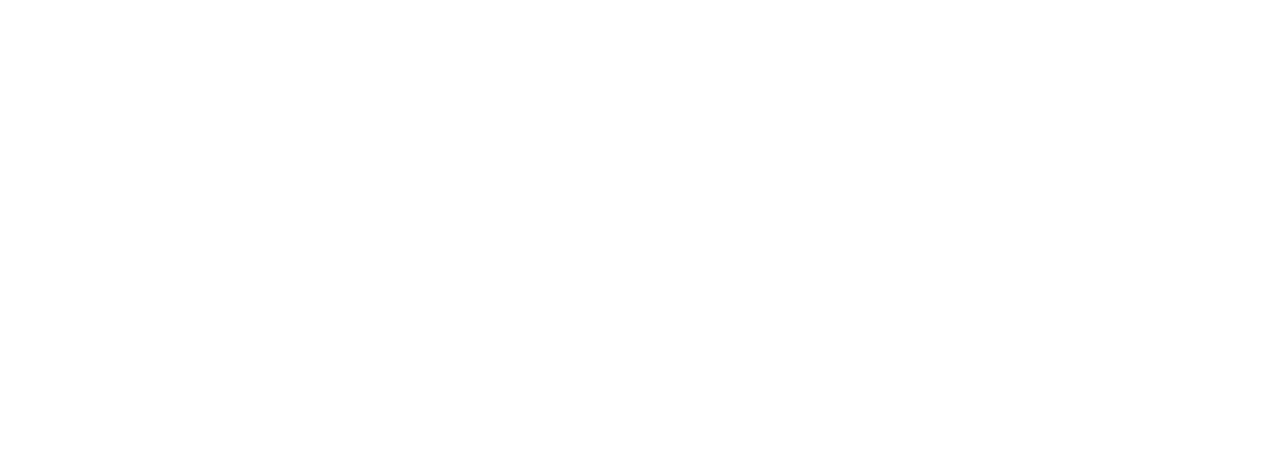
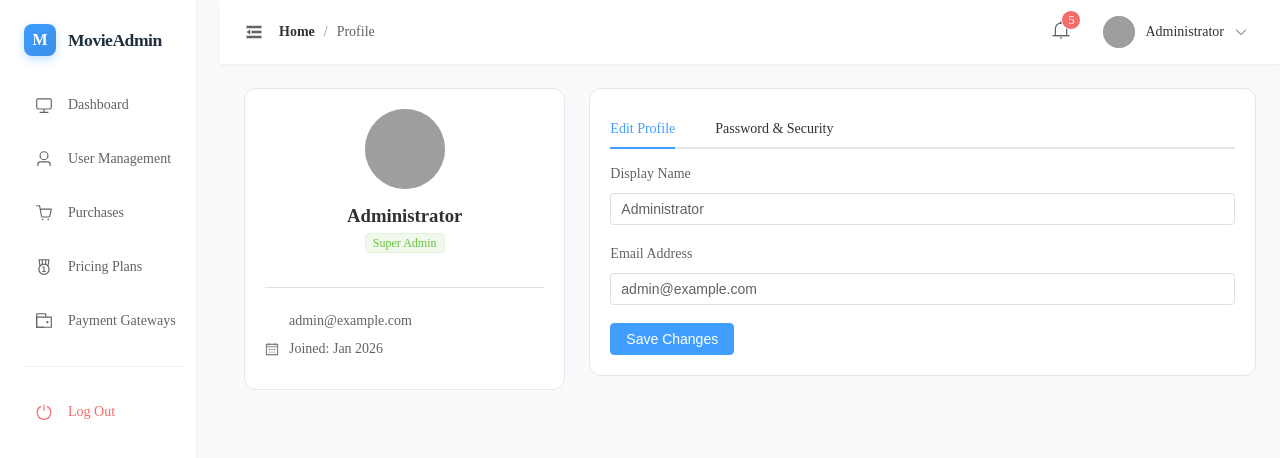
Before and after one commit to KaungHtetZaw-bot/Movie-app-admin-dashboard, a Vue app: page /profile in a window 1280 px wide. Before the commit this address had no page. Shown: the top 458 px of the page. Built offline with nearby package versions, Linux system fonts and the light colour scheme; no server answers; sample sign-in values are in the browser's storage; grey boxes are pictures that could not be loaded.

Commit message:
collapse siderbar

```diff
--- a/src/layout/Navbar.vue
+++ b/src/layout/Navbar.vue
@@ -1,7 +1,11 @@
 <template>
   <div class="navbar-container">
     <div class="left-section">
-      <el-breadcrumb separator="/">
+      <div class="toggle-icon" @click="adminStore.toggleSidebar">
+        <el-icon v-if="adminStore.isSidebarCollapsed"><Expand /></el-icon>
+        <el-icon v-else><Fold /></el-icon>
+      </div>
+      <el-breadcrumb separator="/" class="ml-15">
         <el-breadcrumb-item :to="{ path: '/' }">Home</el-breadcrumb-item>
         <el-breadcrumb-item>{{ currentRouteName }}</el-breadcrumb-item>
       </el-breadcrumb>
@@ -23,7 +27,7 @@
         </div>
         <template #dropdown>
           <el-dropdown-menu>
-            <el-dropdown-item :icon="User">My Profile</el-dropdown-item>
+            <el-dropdown-item :icon="User" @click="router.push('/profile')">My Profile</el-dropdown-item>
             <el-dropdown-item :icon="Setting">Settings</el-dropdown-item>
             <el-dropdown-item divided :icon="SwitchButton" @click="handleLogout">
               Logout
@@ -38,11 +42,13 @@
 <script setup>
 import { computed } from 'vue'
 import { useRoute, useRouter } from 'vue-router'
-import { Bell, ArrowDown, User, Setting, SwitchButton } from '@element-plus/icons-vue'
+import { Bell, ArrowDown, User, Setting, SwitchButton,Fold,Expand } from '@element-plus/icons-vue'
 import { ElMessage } from 'element-plus'
+import { useAdminStore } from '@/store/admin'
 
 const route = useRoute()
 const router = useRouter()
+const adminStore = useAdminStore()
 
 // Dynamically get the page name from the router meta
 const currentRouteName = computed(() => route.meta.title || 'Dashboard')
@@ -67,6 +73,19 @@
   .left-section {
     display: flex;
     align-items: center;
+
+    .toggle-icon {
+      font-size: 20px;
+      cursor: pointer;
+      color: #606266;
+      display: flex;
+      align-items: center;
+      &:hover { color: #409eff; }
+    }
+
+    .ml-15 {
+      margin-left: 15px;
+    }
   }
 
   .right-section {
--- a/src/layout/Sidebar.vue
+++ b/src/layout/Sidebar.vue
@@ -2,14 +2,15 @@
   <div class="sidebar-container">
     <div class="logo-wrapper">
       <div class="logo-icon">M</div>
-      <span class="logo-text">MovieAdmin</span>
+      <span v-if="!adminStore.isSidebarCollapsed" class="logo-text">MovieAdmin</span>
     </div>
 
-    <el-menu
+    <div class="sidebar-wrapper">
+      <el-menu
       router
       :default-active="route.path"
       class="modern-menu"
-      :collapse="false"
+      :collapse="adminStore.isSidebarCollapsed"
     >
       <el-menu-item index="/dashboard">
         <el-icon><Monitor /></el-icon>
@@ -43,6 +44,7 @@
         <span>Log Out</span>
       </el-menu-item>
     </el-menu>
+    </div>
   </div>
 </template>
 
@@ -53,9 +55,11 @@
   Monitor, User, ShoppingCart,
   GoldMedal, Wallet, SwitchButton
 } from '@element-plus/icons-vue'
+import { useAdminStore } from '@/store/admin'
 
 const route = useRoute()
 const router = useRouter()
+const adminStore = useAdminStore()
 
 const handleLogout = () => {
   ElMessageBox.confirm('Are you sure you want to log out?', 'Logout', {
@@ -108,13 +112,14 @@
 
   .modern-menu {
     border-right: none;
-    padding: 0 12px;
+    padding-left: 12px;
+    width: 100%;
 
     .el-menu-item {
       height: 50px;
       line-height: 50px;
       margin-bottom: 4px;
-      border-radius: 8px;
+      border-radius: 8px 0 0 8px;
       color: #606266;
 
       &:hover {
--- a/src/layout/index.vue
+++ b/src/layout/index.vue
@@ -1,26 +1,77 @@
 <template>
-  <el-container class="layout">
-    <el-aside width="200px">
+  <el-container class="layout-wrapper">
+    <el-aside :width="adminStore.isSidebarCollapsed ? '64px' : '0px'" class="aside-container">
       <Sidebar />
     </el-aside>
 
-    <el-container>
-      <el-header>
+    <el-container class="main-container" :style="{ marginLeft: adminStore.isSidebarCollapsed ? '40px' : '220px' }">
+      <el-header height="64px">
         <Navbar />
       </el-header>
 
       <el-main>
-        <router-view />
+        <router-view v-slot="{ Component }">
+          <transition name="fade-transform" mode="out-in">
+            <component :is="Component" />
+          </transition>
+        </router-view>
       </el-main>
     </el-container>
   </el-container>
 </template>
 
-<script>
+<script setup>
 import Sidebar from './Sidebar.vue'
 import Navbar from './Navbar.vue'
+import { useAdminStore } from '@/store/admin'
 
-export default {
-  components: { Sidebar, Navbar }
+const adminStore = useAdminStore()
+</script>
+
+<style lang="scss" scoped>
+.layout-wrapper {
+  min-height: 100vh;
+  background-color: #f8fafc; // Light slate background for the whole app
 }
-</script>
+
+.aside-container {
+  transition: width 0.3s cubic-bezier(0.4, 0, 0.2, 1);
+  overflow: hidden;
+  z-index: 1001;
+}
+
+.main-container {
+  transition: margin-left 0.3s cubic-bezier(0.4, 0, 0.2, 1);
+  display: flex;
+  flex-direction: column;
+  min-width: 0; // Prevents flex items from overflowing
+}
+
+.el-header {
+  padding: 0;
+  background: #fff;
+  position: sticky;
+  top: 0;
+  z-index: 1000;
+}
+
+.el-main {
+  padding: 0; // Padding is usually handled inside the views for better control
+}
+
+/* Page Transition Animation */
+.fade-transform-enter-active,
+.fade-transform-leave-active {
+  transition: all 0.3s;
+}
+
+.fade-transform-enter-from {
+  opacity: 0;
+  transform: translateX(-15px);
+}
+
+.fade-transform-leave-to {
+  opacity: 0;
+  transform: translateX(15px);
+}
+</style>
--- a/src/router/index.js
+++ b/src/router/index.js
@@ -38,6 +38,12 @@
         name: 'purchases',
         component: () => import('@/views/Purchases.vue'),
         meta: { title: 'Purchases' }
+      },
+      {
+        path: 'profile',
+        name: 'profile',
+        component: () => import('@/views/Profile.vue'),
+        meta: { title: 'Profile' }
       },
     ]
   },
--- a/src/store/admin.js
+++ b/src/store/admin.js
@@ -4,6 +4,7 @@
 
 export const useAdminStore = defineStore('admin', {
   state: () => ({
+    isSidebarCollapsed: false,
     users: [],
     plans: [],
     purchases: [],
@@ -40,6 +41,10 @@
   },
 
   actions: {
+    toggleSidebar() {
+      this.isSidebarCollapsed = !this.isSidebarCollapsed
+      console.log(this.isSidebarCollapsed)
+    },
     // Fetch everything at once (Modern "Eager Loading")
     async fetchAllData() {
       this.isLoading = true
--- a/src/views/Dashboard.vue
+++ b/src/views/Dashboard.vue
@@ -101,28 +101,9 @@
   const map = { pending: 'warning', completed: 'success', rejected: 'danger' }
   return map[status] || 'info'
 }
-
-
-const fetchData = async () => {
-  loading.value = true
-  try {
-    const [uRes, pRes, plRes] = await Promise.all([
-      http.get('/users'),
-      http.get('/purchases'),
-      http.get('/plans')
-    ])
-    users.value = uRes.data
-    purchases.value = pRes.data
-    plans.value = plRes.data
-  } catch (error) {
-    ElMessage.error("Failed to sync dashboard data")
-  } finally {
-    loading.value = false
-  }
-}
 </script>
 <style scoped>
-.dashboard-container { padding: 24px; }
+.dashboard-container { padding: 24px 24px 24px 5px; }
 
 .page-title { margin-bottom: 24px; }
 .page-title h2 { margin: 0; font-size: 24px; color: #1a1a1a; }
--- a/src/views/Payments.vue
+++ b/src/views/Payments.vue
@@ -151,7 +151,7 @@
 
 <style lang="scss" scoped>
 .payment-wrapper {
-  padding: 32px;
+  padding: 24px 24px 24px 5px;
   background-color: #f8fafc;
   min-height: 100vh;
 
--- /dev/null
+++ b/src/views/Profile.vue
@@ -0,0 +1,96 @@
+<template>
+  <div class="profile-container">
+    <el-row :gutter="24">
+      <el-col :span="8">
+        <el-card shadow="never" class="user-card">
+          <div class="profile-header">
+            <el-avatar :size="80" src="https://ui-avatars.com/api/?name=Admin&background=409eff&color=fff" />
+            <h3>Administrator</h3>
+            <el-tag size="small" type="success">Super Admin</el-tag>
+          </div>
+          <el-divider />
+          <div class="user-details">
+            <div class="detail-item">
+              <el-icon><Mail /></el-icon> <span>admin@example.com</span>
+            </div>
+            <div class="detail-item">
+              <el-icon><Calendar /></el-icon> <span>Joined: Jan 2026</span>
+            </div>
+          </div>
+        </el-card>
+      </el-col>
+
+      <el-col :span="16">
+        <el-card shadow="never" class="settings-card">
+          <el-tabs v-model="activeTab">
+            <el-tab-pane label="Edit Profile" name="edit">
+              <el-form :model="userForm" label-position="top">
+                <el-form-item label="Display Name">
+                  <el-input v-model="userForm.name" />
+                </el-form-item>
+                <el-form-item label="Email Address">
+                  <el-input v-model="userForm.email" />
+                </el-form-item>
+                <el-button type="primary" @click="updateProfile">Save Changes</el-button>
+              </el-form>
+            </el-tab-pane>
+
+            <el-tab-pane label="Password & Security" name="security">
+              <el-form label-position="top">
+                <el-form-item label="Current Password">
+                  <el-input type="password" show-password />
+                </el-form-item>
+                <el-form-item label="New Password">
+                  <el-input type="password" show-password />
+                </el-form-item>
+                <el-button type="danger">Update Password</el-button>
+              </el-form>
+            </el-tab-pane>
+          </el-tabs>
+        </el-card>
+      </el-col>
+    </el-row>
+  </div>
+</template>
+
+<script setup>
+import { ref, reactive } from 'vue'
+import { Mail, Calendar } from '@element-plus/icons-vue'
+import { ElMessage } from 'element-plus'
+
+const activeTab = ref('edit')
+const userForm = reactive({
+  name: 'Administrator',
+  email: 'admin@example.com'
+})
+
+const updateProfile = () => {
+  ElMessage.success('Profile updated successfully')
+}
+</script>
+
+<style lang="scss" scoped>
+.profile-container {
+  padding: 24px;
+  .user-card {
+    text-align: center;
+    border-radius: 12px;
+    .profile-header {
+      padding-bottom: 10px;
+      h3 { margin: 12px 0 6px; }
+    }
+    .user-details {
+      text-align: left;
+      .detail-item {
+        display: flex;
+        align-items: center;
+        gap: 10px;
+        margin-bottom: 12px;
+        color: #606266;
+        font-size: 14px;
+      }
+    }
+  }
+  .settings-card { border-radius: 12px; }
+}
+</style>
--- a/src/views/Purchases.vue
+++ b/src/views/Purchases.vue
@@ -117,7 +117,7 @@
 
 <style lang="scss" scoped>
 .purchase-wrapper {
-  padding: 30px;
+  padding: 24px 24px 24px 5px;
   background-color: #f8fafc;
   min-height: 100vh;
 
--- a/src/views/Users.vue
+++ b/src/views/Users.vue
@@ -130,7 +130,7 @@
 
 <style lang="scss" scoped>
 .users-wrapper {
-  padding: 32px;
+  padding: 24px 24px 24px 5px;
   background-color: #f8fafc;
   min-height: 100vh;
 
```
Also changed, not shown: src/views/Plans.vue (+11 -7 lines), src/views/Setting.vue (added, +68 -0 lines).
